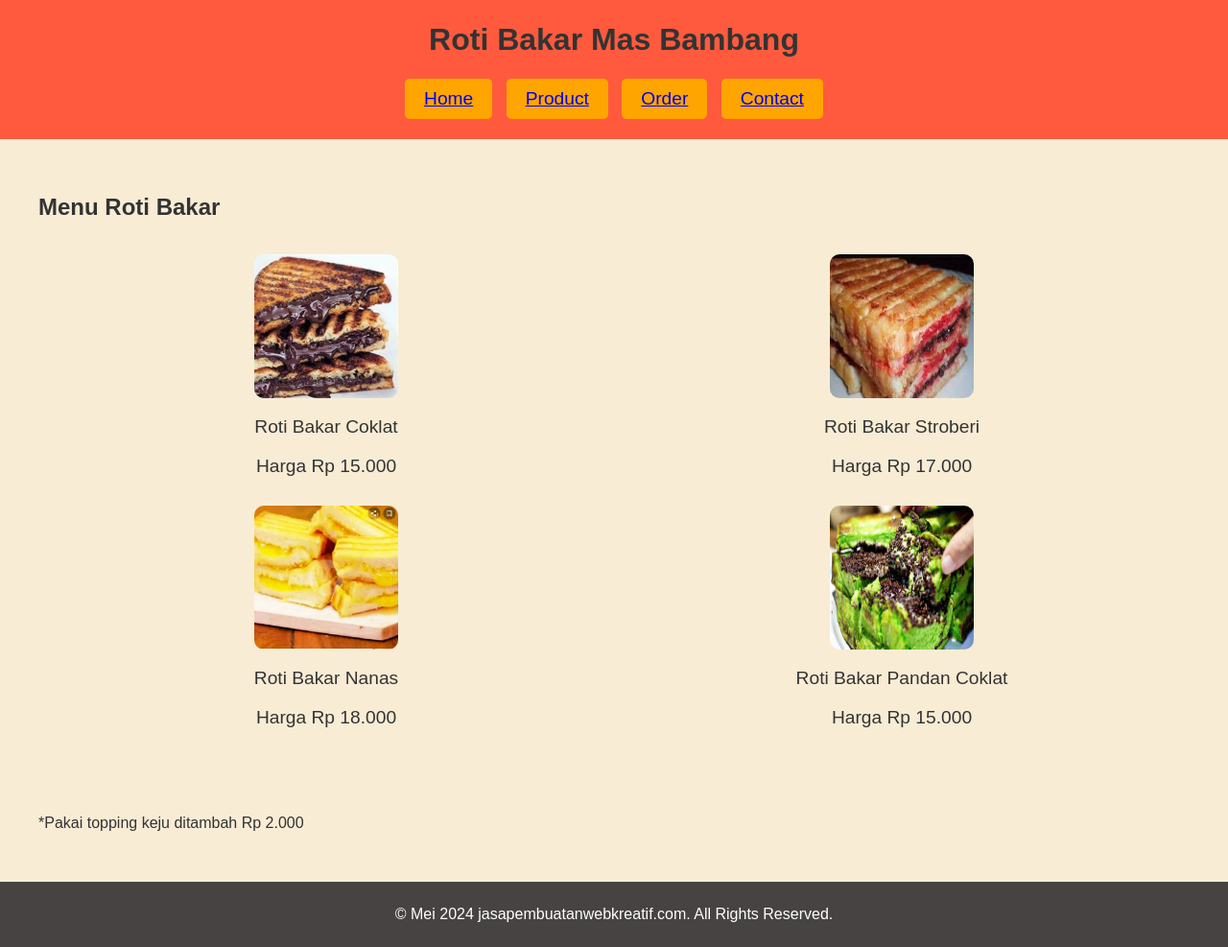
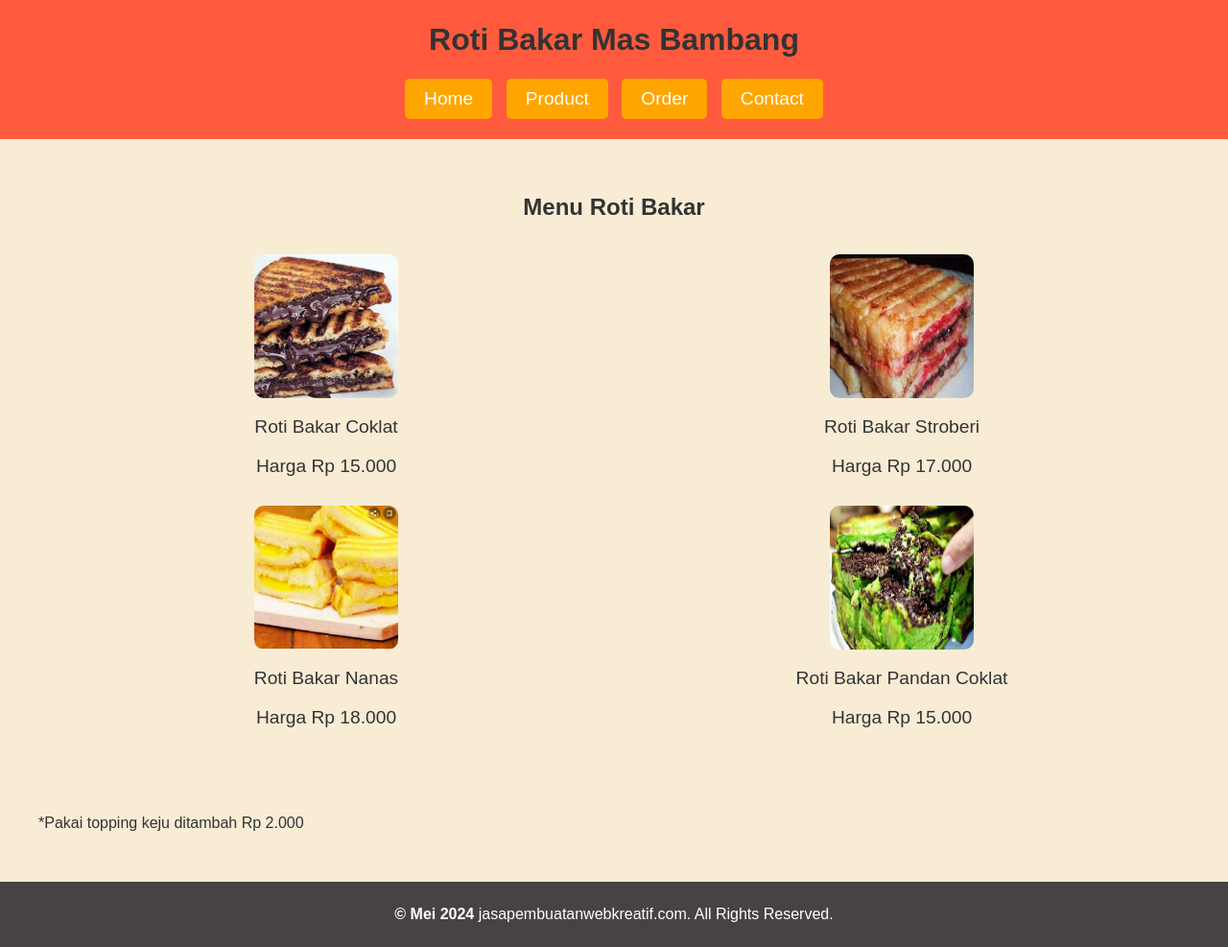
Before and after one commit to Reasonly40/ProyekJasa_Web, a plain HTML site: page produk.html in a window 1280 px wide. Shown: the whole page at 96% size. Drawn offline with Linux system fonts and the light colour scheme.

Commit message:
fixed model button-home, fix video testimonial, fix model Copyright

```diff
--- a/produk.html
+++ b/produk.html
@@ -21,7 +21,9 @@
         </nav>
     </header>
     <main>
-        <h2>Menu Roti Bakar</h2>
+        <div id="title-product">
+            <h2>Menu Roti Bakar</h2>
+        </div>
         <ul class="product-list">
             <li>
                 <img src="img/roti bakar coklat.jpg" alt="Roti Bakar Coklat">
@@ -29,17 +31,17 @@
                 <p>Harga Rp 15.000</p>
             </li>
             <li>
-                <img src="img/roti bakar stroberi.jpg" alt="Roti Bakar Stroberi" class="img-product">
+                <img src="img/roti bakar stroberi.jpg" alt="Roti Bakar Stroberi">
                 <p>Roti Bakar Stroberi</p>
                 <p>Harga Rp 17.000</p>
             </li>
             <li>
-                <img src="img/rotbar_nanas.jpg" alt="Roti Bakar Nanas" class="img-product">
+                <img src="img/rotbar_nanas.jpg" alt="Roti Bakar Nanas">
                 <p>Roti Bakar Nanas</p>
                 <p>Harga Rp 18.000</p>
             </li>
             <li>
-                <img src="img/rotbar_pandancoklat.jpeg" alt="Roti Bakar Pandan Coklat" class="img-product">
+                <img src="img/rotbar_pandancoklat.jpeg" alt="Roti Bakar Pandan Coklat">
                 <p>Roti Bakar Pandan Coklat</p>
                 <p>Harga Rp 15.000</p>
             </li>
@@ -48,7 +50,9 @@
         <p>*Pakai topping keju ditambah Rp 2.000</p>
     </main>
     <footer>
-        <p>&copy; Mei 2024 jasapembuatanwebkreatif.com. All Rights Reserved.</p>
+        <p>
+            <strong>&copy; Mei 2024 </strong>
+            jasapembuatanwebkreatif.com. All Rights Reserved.</p>
     </footer>
 </body>
 </html>
--- a/style.css
+++ b/style.css
@@ -20,27 +20,32 @@ header .title h1 {
     margin: 0;
 }
 
-nav.button-home {
+.button-home a {
+    text-decoration: none;
+    color: #ffffff;
+}
+.button-home {
     background-color: #ff5a3d;
     text-align: center;
     margin-top: 10px;
 }
 
-nav.button-home button {
+.button-home button {
     font-size: 1.2rem;
     padding: 10px 20px;
     text-decoration: none;
     background-color: orange;
-    color: rgba(51, 51, 51, 0.61);
     border: none;
     border-radius: 5px;
     font-family: 'Arial', sans-serif;
     margin: 5px;
+    cursor: pointer;
 }
 
-nav.button-home button:hover {
+.button-home button:hover {
+    box-shadow: 0px 0px 3px rgb(253, 221, 221);
+    transform: translateY(-4px);
     background-color: #bb2b2b;
-    color: #fff;
 }
 
 main {
@@ -70,6 +75,10 @@ main {
     max-width: 300px;
     margin: 10px;
     border-radius: 10px;
+}
+
+#title-product {
+    text-align: center;
 }
 
 .product-list {
```
Also changed, not shown: index.html (+4 -3 lines), kontak.html (+3 -1 lines), order.html (+3 -1 lines).
